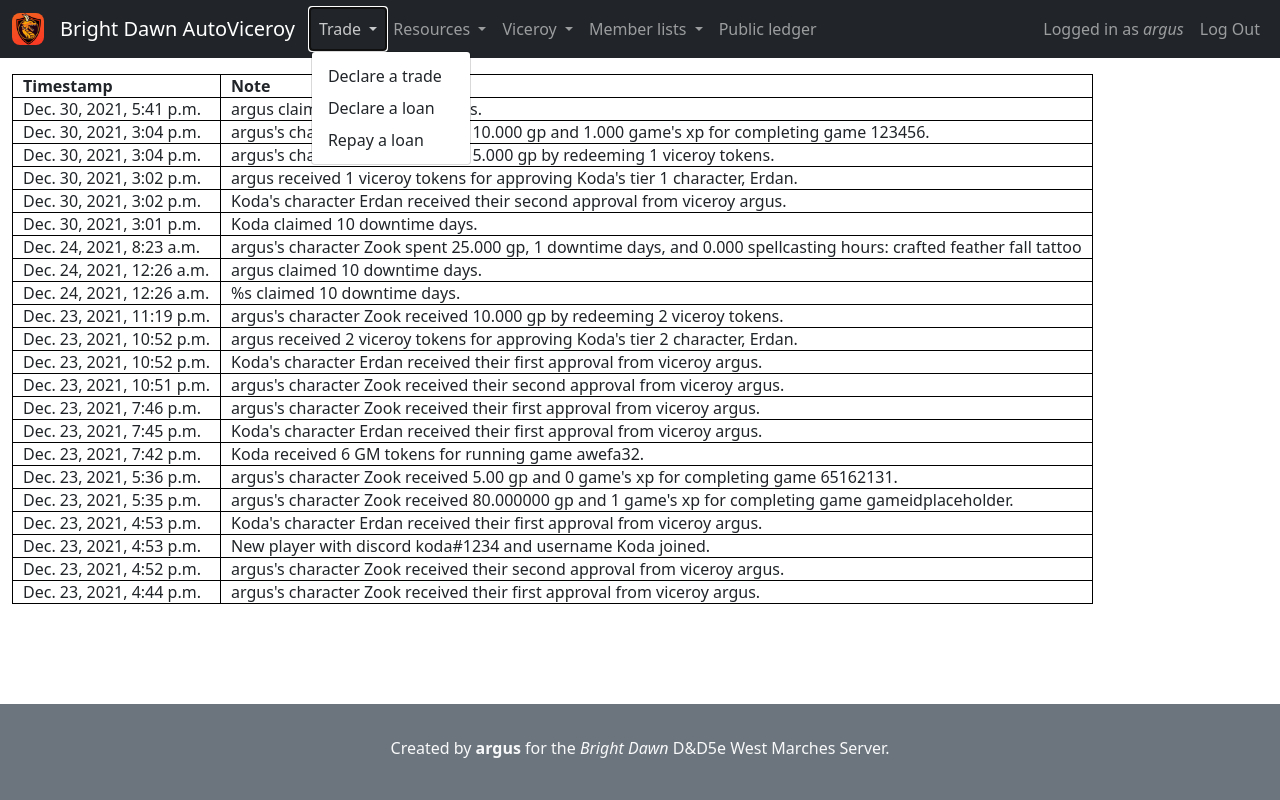
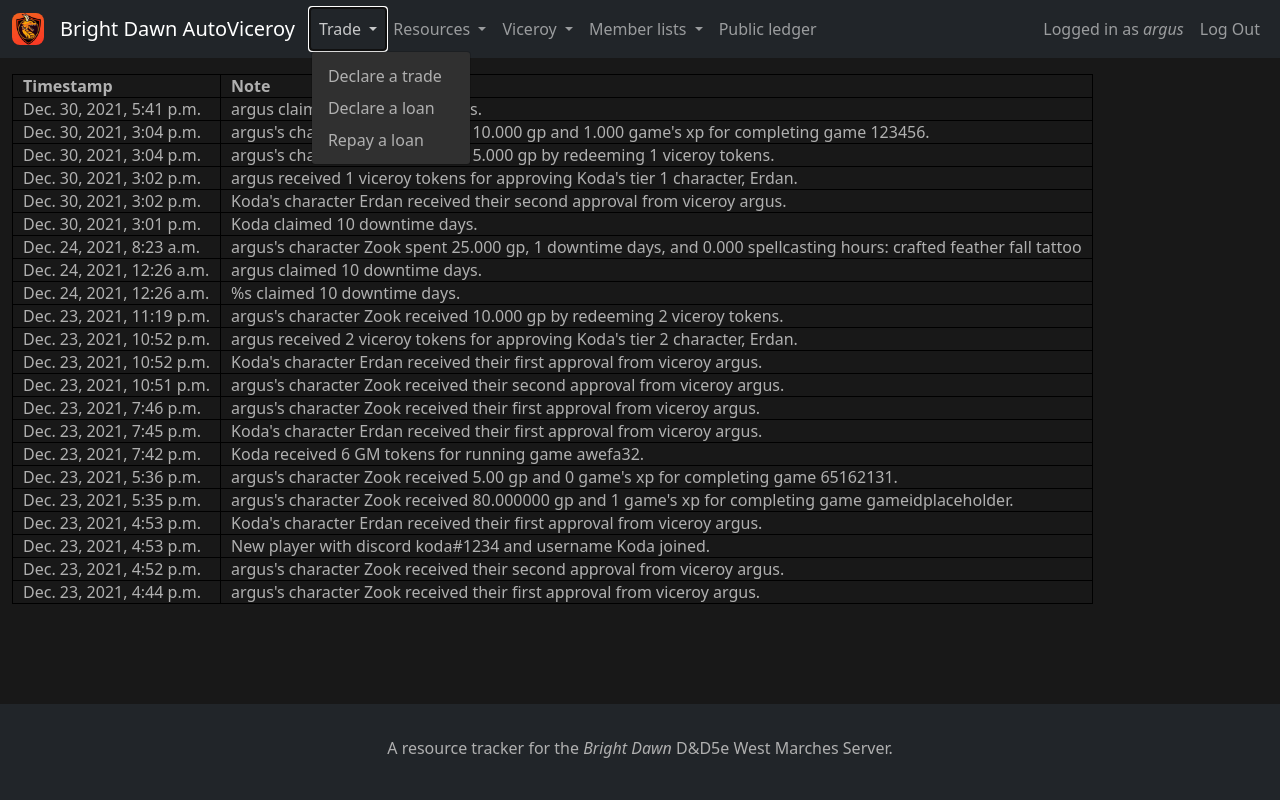
Before and after one commit to dabslee/Bright-Dawn-AutoViceroy, a Django app: page /resource_tracker/ledger/ in a window 1280 px wide, after a click on "Trade". Run offline with Django 3.2, Linux system fonts and the light colour scheme; a user stored in the database is signed in; data comes from the database, SQL or seed files in the repository; some libraries are stand-ins or nearby versions.

Commit message:
dark moded everything

```diff
--- a/resource_tracker/models.py
+++ b/resource_tracker/models.py
@@ -77,6 +77,7 @@ class Trade(models.Model):
 class LedgerLog(models.Model):
     created = models.DateTimeField(auto_now_add=True)
     note = models.CharField(max_length=500)
+    tag = models.CharField(max_length=50)
 
     def __str__(self):
         return "[" + str(self.created) + "]\t" + self.note
--- a/static/main.css
+++ b/static/main.css
@@ -1,3 +1,8 @@
+:root {
+  --superdarkgray: #181818;
+  --offwhite: #b0b0b0;
+}
+
 table {
   border: black 1px solid;
   border-collapse: collapse;
@@ -10,6 +15,8 @@ table th, table td {
 }
 
 body {
+  background-color: var(--superdarkgray);
+  color: var(--offwhite);
   display: flex;
   flex-direction: column;
   height: 100%;
@@ -27,4 +34,22 @@ body {
   padding: 2rem 0;
 }
 
+.dropdown-menu {
+  background-color: #303030;
+  color: var(--offwhite);
+}
+
+.dropdown-item {
+  color: var(--offwhite);
+}
+.dropdown-item:hover {
+  background-color: #444444;
+  color: var(--offwhite);
+}
+
+input, select {
+  background-color: #303030;
+  color: var(--offwhite);
+}
+
 /*# sourceMappingURL=main.css.map */
--- a/static/main.scss
+++ b/static/main.scss
@@ -1,3 +1,8 @@
+:root {
+    --superdarkgray: #181818;
+    --offwhite: #b0b0b0;
+}
+
 table {
     border: black 1px solid;
     border-collapse: collapse;
@@ -11,6 +16,8 @@ table {
 }
 
 body {
+    background-color: var(--superdarkgray);
+    color: var(--offwhite);
     display: flex;
     flex-direction: column;
     height: 100%;
@@ -27,3 +34,21 @@ body {
 #footer {
     padding: 2rem 0;
 }
+
+.dropdown-menu {
+    background-color: #303030;
+    color: var(--offwhite);
+}
+.dropdown-item {
+    color: var(--offwhite);
+
+    &:hover {
+        background-color: #444444;
+        color: var(--offwhite)
+    }
+}
+
+input, select {
+    background-color: #303030;
+    color: var(--offwhite);
+}
--- a/templates/base.html
+++ b/templates/base.html
@@ -123,9 +123,9 @@
         </div>
     </div>
 
-    <div id="footer" class="bg-secondary text-light mt-5">
+    <div id="footer" class="bg-dark mt-5">
         <div class="container" style="text-align: center;">
-            <div class="mb-2">Created by <b>argus</b> for the <i>Bright Dawn</i> D&D5e West Marches Server.</div>
+            <div class="mb-2">A resource tracker for the <i>Bright Dawn</i> D&D5e West Marches Server.</div>
         </div>
     </div>
 </body>
```
Also changed, not shown: 1 other file.
